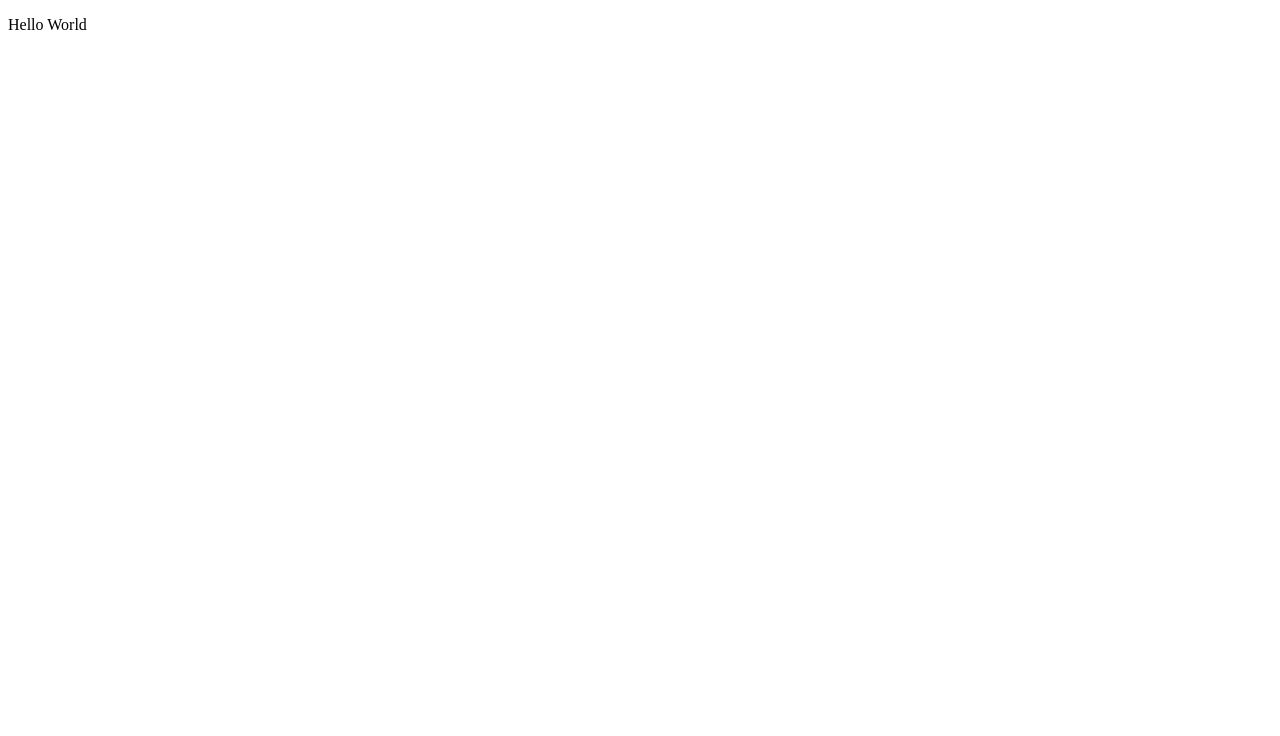
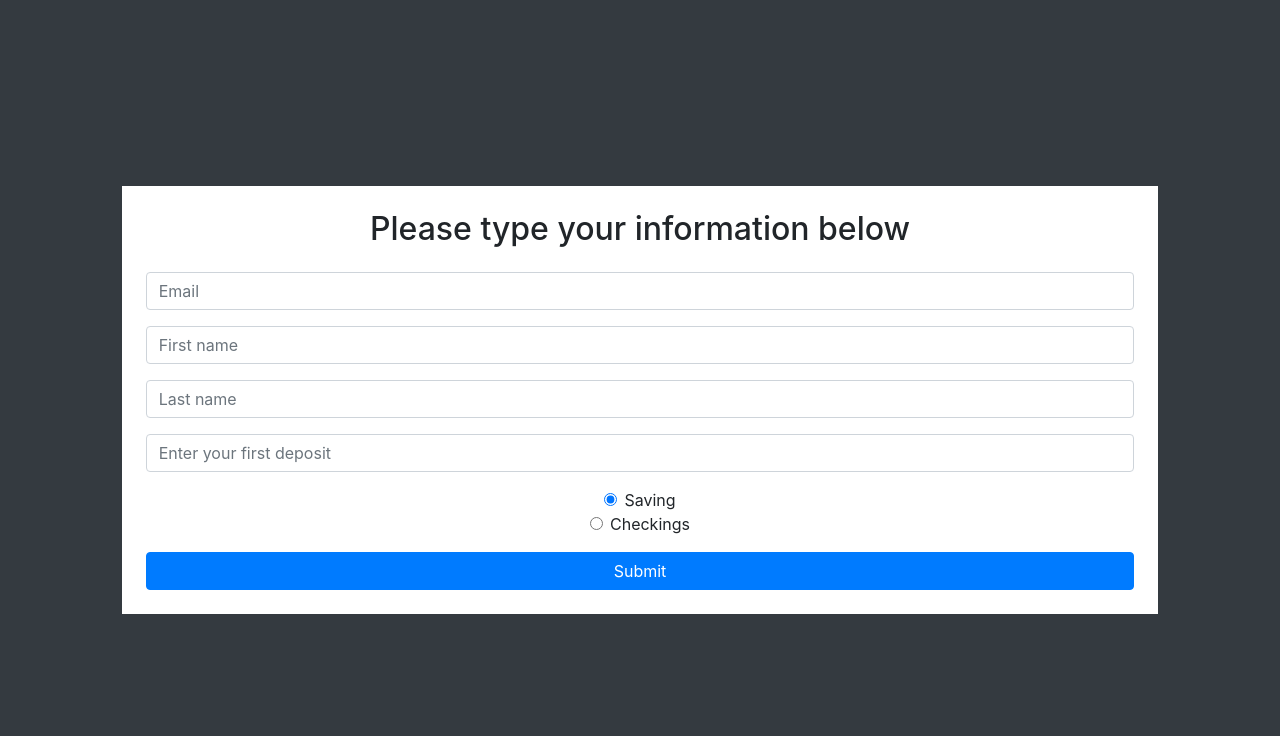
Before and after one commit to colinety/bank, a plain HTML site: page index.html in a window 1280 px wide. Drawn offline with nearby package versions, Linux system fonts and the light colour scheme.

Commit message:
create initial page

```diff
--- a/index.html
+++ b/index.html
@@ -4,9 +4,48 @@
     <meta charset="UTF-8">
     <meta http-equiv="X-UA-Compatible" content="IE=edge">
     <meta name="viewport" content="width=device-width, initial-scale=1.0">
+    <!--Bootstrap CSS-->
+    <link rel="stylesheet" href="https://stackpath.bootstrapcdn.com/bootstrap/4.4.1/css/bootstrap.min.css" integrity="sha384-Vkoo8x4CGsO3+Hhxv8T/Q5PaXtkKtu6ug5TOeNV6gBiFeWPGFN9MuhOf23Q9Ifjh" crossorigin="anonymous">
+    <!--fontawesome-->
+    <link href="https://use.fontawesome.com/releases/v5.13.0/css/all.css" rel="stylesheet">
     <title>Bank</title>
 </head>
 <body>
-    <p>Hello World</p>
+    <!--initial page-->
+    <div class="vh-100 bg-dark d-flex flex-column justify-content-center align-items-center">
+        <div class="d-flex align-items-center col-10">
+            <div id="initial-form" class="bg-white col-12 text-center p-4">
+                <h2 class="pb-3">Please type your information below</h2>
+                <!--input form-->
+                <form class="form">
+                    <div class="form-group">
+                        <input type="email" name="userEmail" placeholder="Email" required class="form-control">
+                    </div>
+                    <div class="form-group">
+                        <input type="text" name="userFirstName" placeholder="First name" required class="form-control">
+                    </div>
+                    <div class="form-group">
+                        <input type="text" name="userLastName" placeholder="Last name" required class="form-control">
+                    </div>
+                    <div class="form-group">
+                        <input type="number" name="userFirstDeposit" aria-describedby="emailHelp" placeholder="Enter your first deposit" required class="form-control">
+                    </div>
+                    <div class="form-group">
+                        <div class="form-check">
+                            <input type="radio" name="userAccountType" id="userAccountType1" value="savings" checked required class="form-check-input">
+                            <label for="userAccountType1" class="form-check-label">Saving</label>
+                        </div>
+                        <div class="form-check">
+                            <input type="radio" name="userAccountType" id="userAccountType2" value="checkings" required class="form-check-input">
+                            <label for="userAccountType2" class="form-check-label">Checkings</label>
+                        </div>
+                    </div>
+                    <button type="submit" class="btn btn-primary col-12">Submit</button>
+                </form>
+            </div>
+            <!--second page-->
+            <div id="bankPage" class="bg-green col-12 text-center text-white"></div>
+        </div>
+    </div>
 </body>
 </html>
--- a/style.css
+++ b/style.css
@@ -0,0 +1,51 @@
+body{
+    font-family: Futura!important;
+    letter-spacing: 0.02em!important;
+}
+
+p{
+    margin: 0!important;
+}
+
+/*font size*/
+.rem1p3{
+    font-size: 1.3rem;
+}
+
+.rem1p5{
+    font-size: 1.5rem;
+}
+
+/*background*/
+.bg-green{
+    background: #4BA3A1;
+}
+
+.bg-blue{
+    background: #1A4567;
+}
+
+/*effet*/
+.hover{
+    opacity: pointer;
+}
+
+.hover:hover{
+    opacity: 0.9;
+}
+
+/*specific layout*/
+.money-box{
+    margin: 1em 0;
+    border: double 5px white;
+    background: #1A4567;
+    color: white;
+}
+
+.calculation-box{
+    margin: 0.5em 0;
+    padding: 0.5em 0;
+    border: solid 2px white;
+    background: #1A4567;
+    color: white;
+}
```
Also changed, not shown: index.js (+19 -0 lines).
